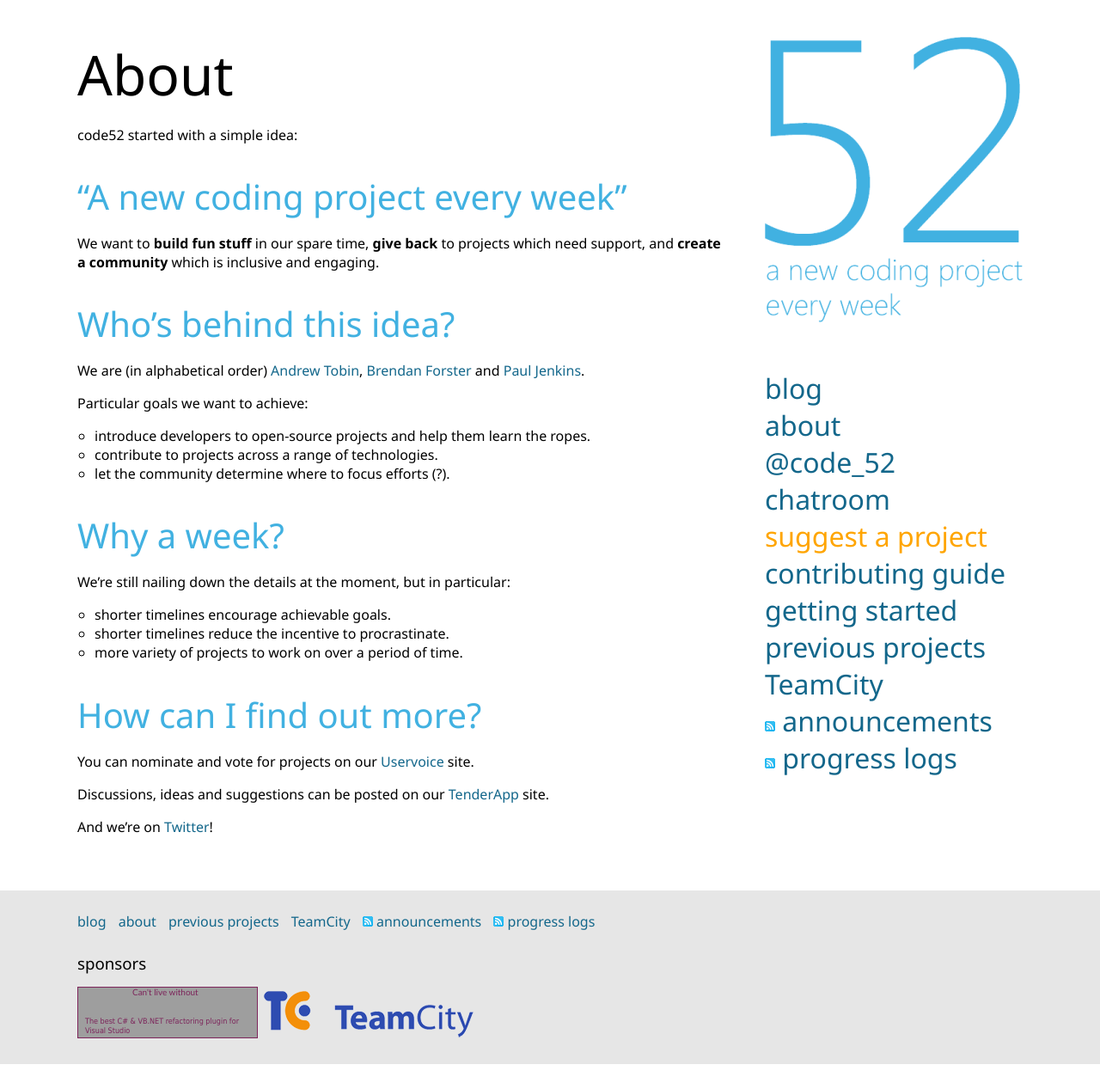
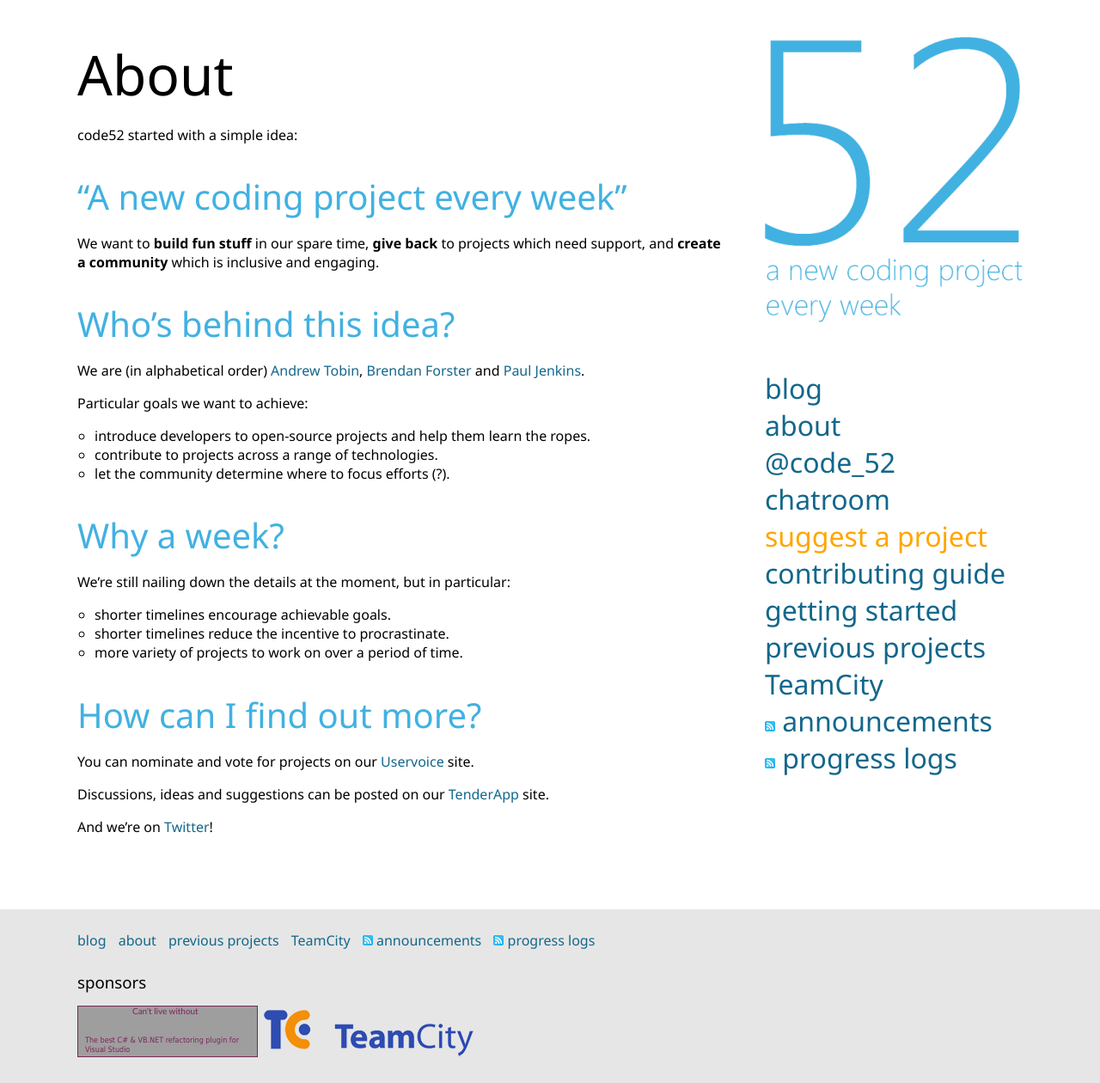
Before and after one commit to Code52/code52.github.com, a Jekyll site: the page built from about.md, in a window 1280 px wide. Shown: the whole page at 86% size. Built offline with Jekyll 4.4.1, drawn with Linux system fonts in a browser that asks for light colours; Markdown is read by kramdown in place of the engine named in the settings; before the commit the page ends 1238 px from its top, so only the background shows below that; grey boxes are pictures that could not be loaded.

Commit message:
footer fix

```diff
--- a/_layouts/layout.html
+++ b/_layouts/layout.html
@@ -38,6 +38,7 @@
 				{{content}}
 			</div>
 		</div>
+		<div style="clear:both">&nbsp;</div>
 		{% include footer.html %}
 	</body>
 </html>
```
